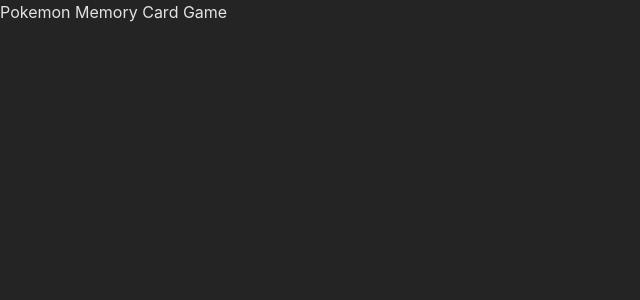
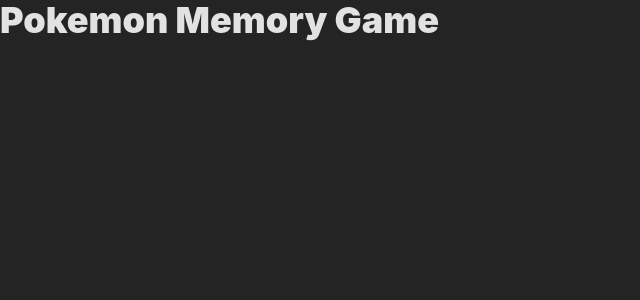
Before and after one commit to ShrikeSwallow/memory-card, a React (Vite) app: page / in a window 1280 px wide. Shown: the top 300 px of the page, without its empty margins (0-640 px from the left). Built offline with nearby package versions, Linux system fonts and the light colour scheme.

Commit message:
Change the title of the website

```diff
--- a/index.html
+++ b/index.html
@@ -4,7 +4,7 @@
     <meta charset="UTF-8" />
     <link rel="icon" type="image/svg+xml" href="/vite.svg" />
     <meta name="viewport" content="width=device-width, initial-scale=1.0" />
-    <title>Pokemon Memory Card</title>
+    <title>Pokemon Memory Game</title>
   </head>
   <body>
     <div id="root"></div>
--- a/src/App.jsx
+++ b/src/App.jsx
@@ -3,7 +3,7 @@
 function App() {
   return (
     <>
-      <h1>Pokemon Memory Card Game</h1>
+      <h1 className="text-4xl font-black">Pokemon Memory Game</h1>
     </>
   );
 }
```
